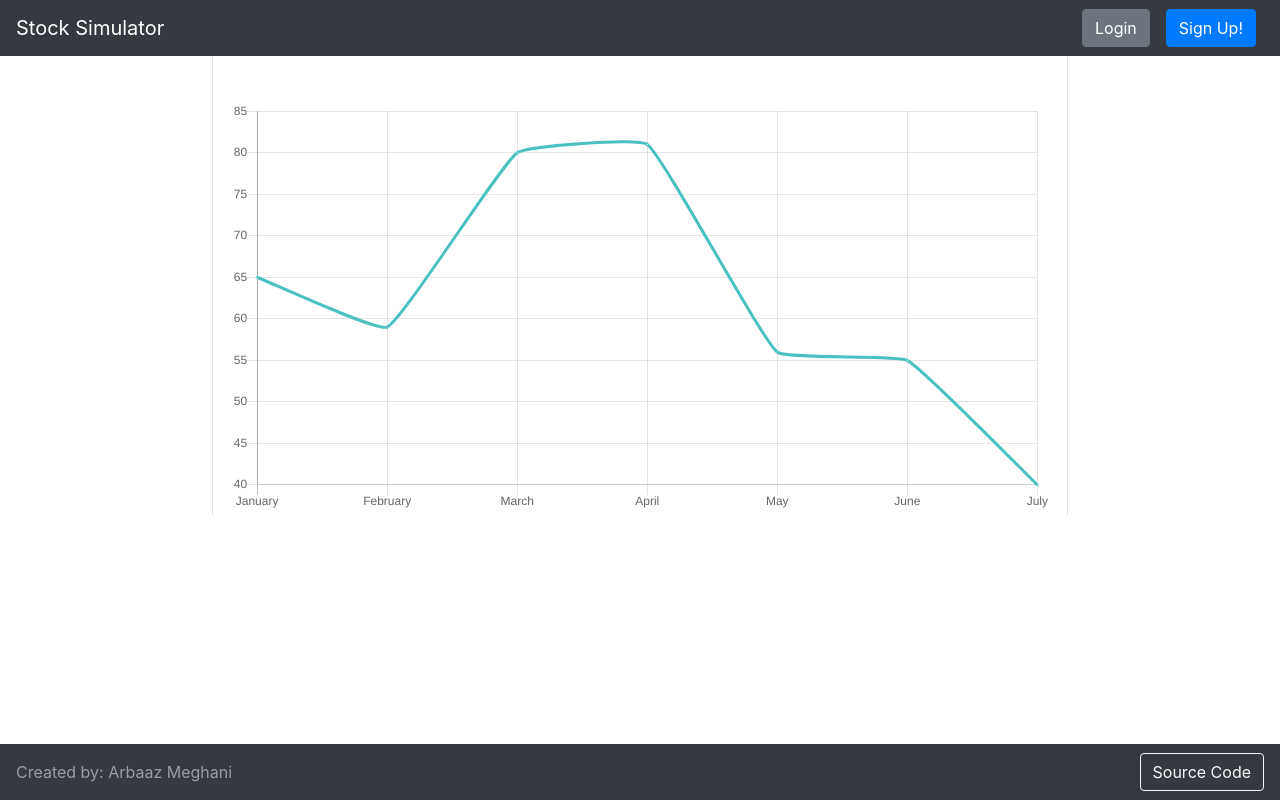
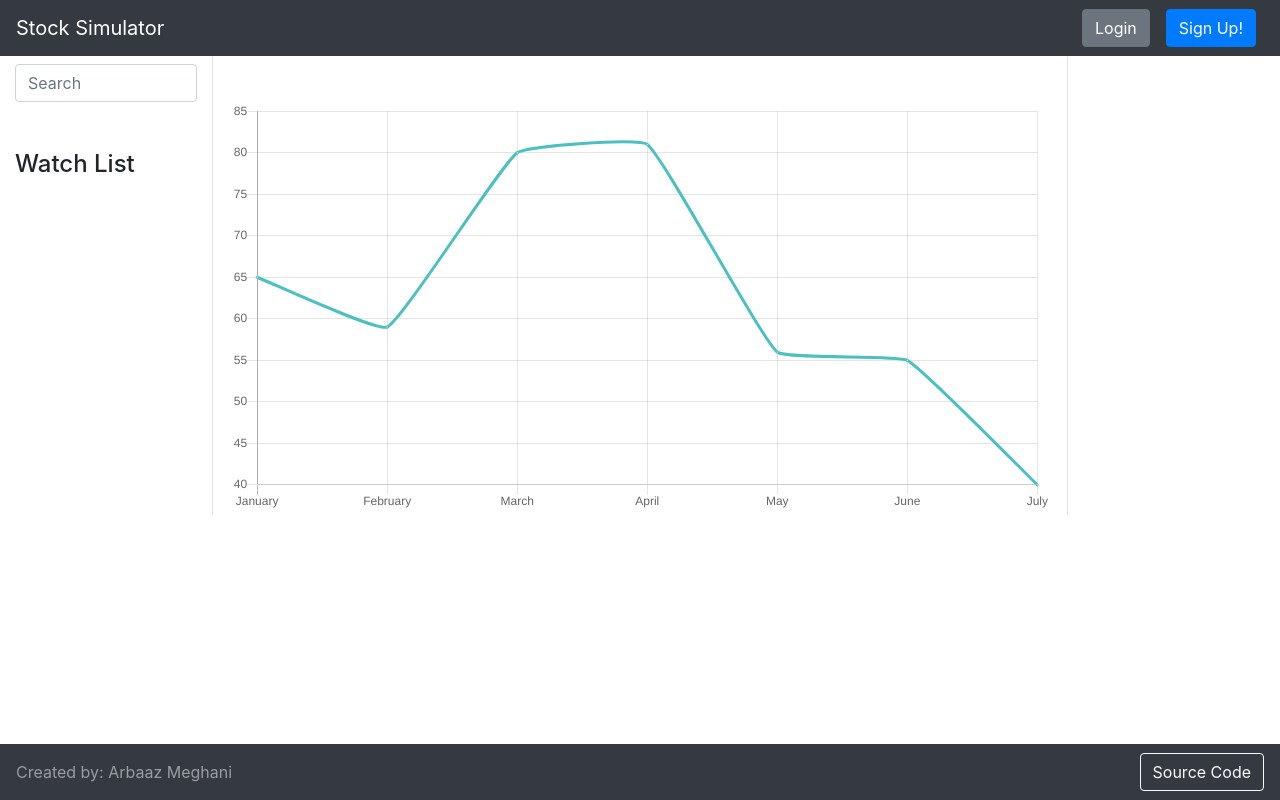
Before and after one commit to ArbaazMeghani/stock-simulator, a React (Create React App) app in the folder client/: page / in a window 1280 px wide. Built offline with nearby package versions, Linux system fonts and the light colour scheme.

Commit message:
Create basic components for left side pane

```diff
--- a/client/src/components/leftSidebar/LeftSidebar.js
+++ b/client/src/components/leftSidebar/LeftSidebar.js
@@ -1,13 +1,12 @@
 import React from 'react';
 import SearchBar from './SearchBar';
 import WatchList from './WatchList';
-import Container from 'react-bootstrap/Container';
 
 export default function LeftSidebar() {
   return (
-    <Container fluid>
+    <div className="mt-2">
       <SearchBar />
       <WatchList />
-    </Container>
+    </div>
   );
 }
--- a/client/src/components/leftSidebar/SearchBar.js
+++ b/client/src/components/leftSidebar/SearchBar.js
@@ -1,11 +1,14 @@
 import React from 'react';
+import Form from 'react-bootstrap/Form';
 
 export default class SearchBar extends React.Component {
   render() {
     return (
-      <div>
-
-      </div>
+      <Form>
+        <Form.Group>
+          <Form.Control type="text" placeholder="Search" />
+        </Form.Group>
+      </Form>
     );
   }
 }
--- a/client/src/components/leftSidebar/WatchList.js
+++ b/client/src/components/leftSidebar/WatchList.js
@@ -3,8 +3,8 @@
 export default class WatchList extends React.Component {
   render() {
     return (
-      <div>
-
+      <div className="mt-5">
+        <h4> Watch List</h4>
       </div>
     );
   }
--- a/client/src/components/rightSidebar/RightSidebar.js
+++ b/client/src/components/rightSidebar/RightSidebar.js
@@ -1,13 +1,12 @@
 import React from 'react';
-import Container from 'react-bootstrap/Container';
 import InformationPane from './InformationPane';
 import TransactionPane from './TransactionPane';
 
 export default function RightSidebar() {
   return (
-    <Container fluid>
+    <div className="mt-5">
       <InformationPane />
       <TransactionPane />
-    </Container>
+    </div>
   );
 }
```
